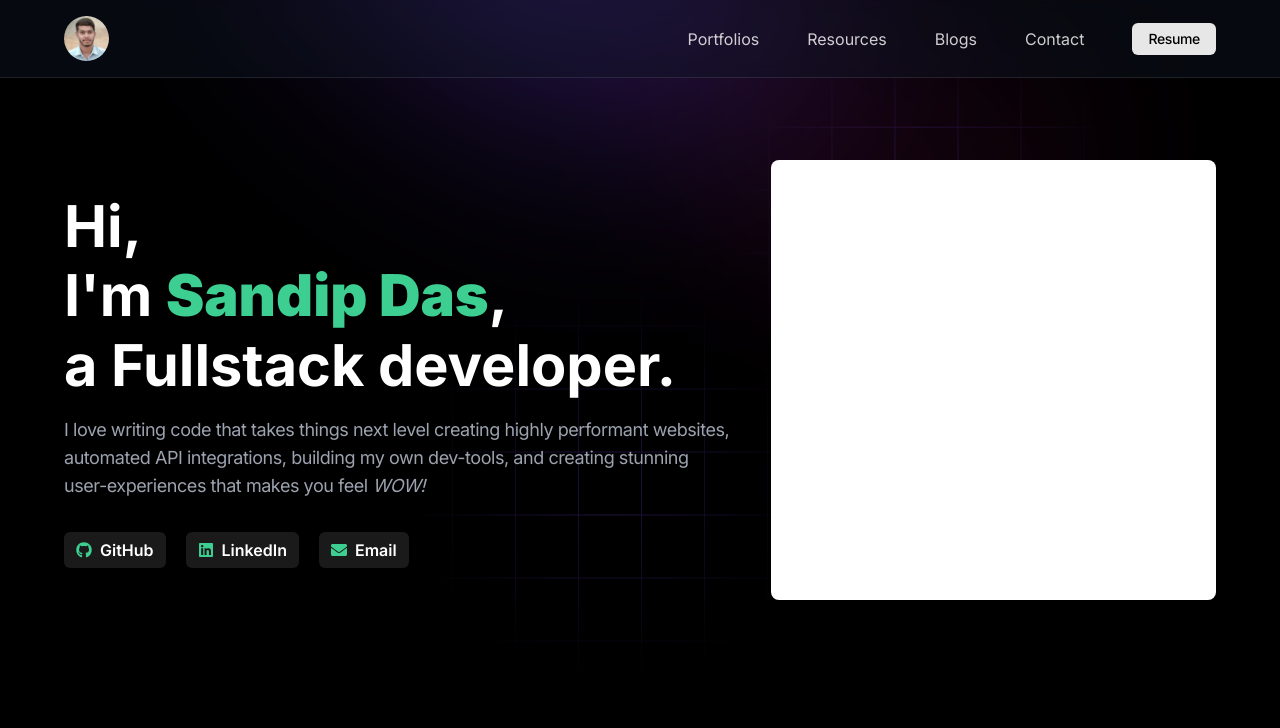
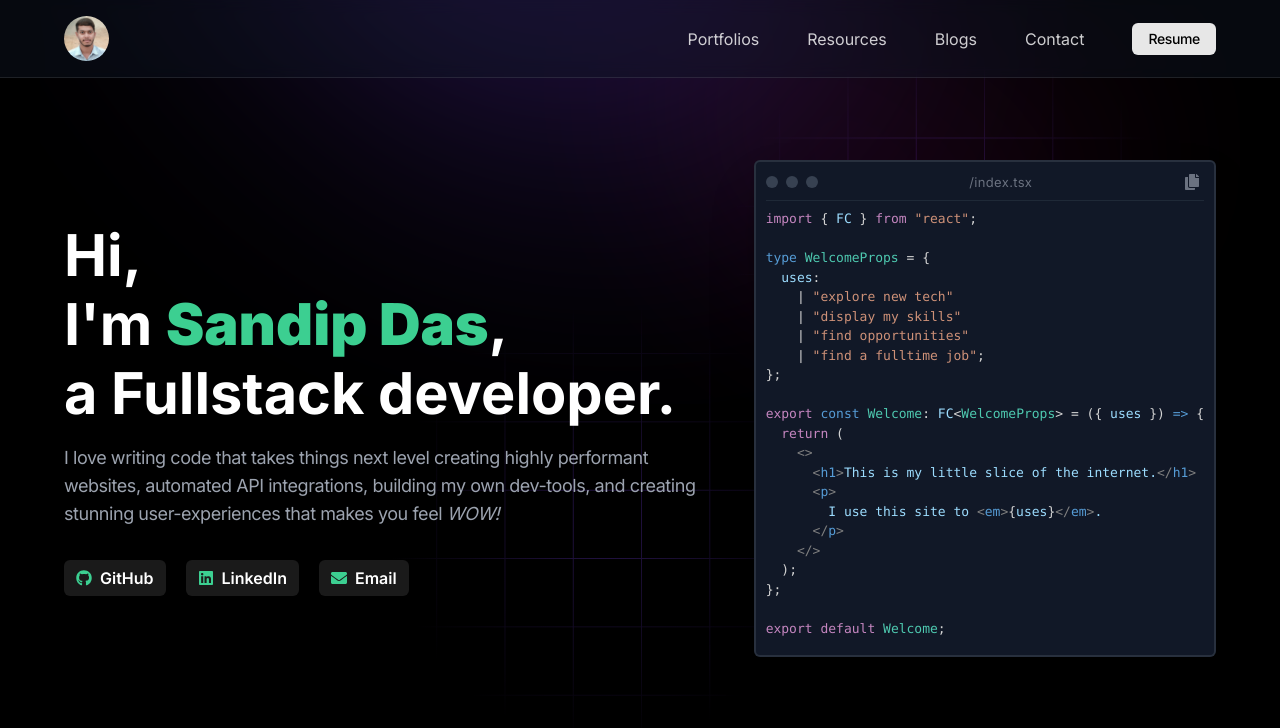
Before and after one commit to codersandipdas/portfolio, a Next.js app: page / in a window 1280 px wide. Shown: the top 728 px of the page. Built offline with nearby package versions, Linux system fonts and the light colour scheme.

Commit message:
added home hero code window

```diff
--- a/package.json
+++ b/package.json
@@ -12,12 +12,14 @@
     "next": "14.2.12",
     "react": "^18",
     "react-dom": "^18",
-    "react-icons": "^5.3.0"
+    "react-icons": "^5.3.0",
+    "react-syntax-highlighter": "^15.5.0"
   },
   "devDependencies": {
     "@types/node": "^20",
     "@types/react": "^18",
     "@types/react-dom": "^18",
+    "@types/react-syntax-highlighter": "^15.5.13",
     "eslint": "^8",
     "eslint-config-next": "14.2.12",
     "postcss": "^8",
--- a/src/app/page.tsx
+++ b/src/app/page.tsx
@@ -1,5 +1,6 @@
 import Link from 'next/link';
 import { socials } from '../utils/socials';
+import { CodeWindow } from '@/components/codeWindow/CodeWindow';
 
 export default function Home() {
   return (
@@ -13,7 +14,7 @@ export default function Home() {
           backgroundPosition: 'top center',
         }}
       >
-        <div className='flex-[3]'>
+        <div className='flex-[3] shrink-0'>
           <h1 className='heading-hero text-white text-[2.6rem] md:text-[3.6rem] leading-[1.3em] md:leading-[1.2em] font-bold'>
             Hi, <br /> I&apos;m{' '}
             <strong className='text-primary'>Sandip Das</strong>, <br /> a
@@ -43,8 +44,8 @@ export default function Home() {
             ))}
           </div>
         </div>
-        <div className='flex-[2]'>
-          <div className='bg-white rounded-lg h-[440px]'></div>
+        <div className='flex-[2] grow-0'>
+          <CodeWindow />
         </div>
       </section>
     </main>
--- /dev/null
+++ b/src/components/codeWindow/CodeWindow.tsx
@@ -0,0 +1,65 @@
+'use client';
+import React from 'react';
+import { FaCopy } from 'react-icons/fa';
+import { Prism as SyntaxHighlighter } from 'react-syntax-highlighter';
+import { vscDarkPlus } from 'react-syntax-highlighter/dist/esm/styles/prism';
+
+const codeString = `import { FC } from "react";
+
+type WelcomeProps = {
+  uses:
+    | "explore new tech"
+    | "display my skills"
+    | "find opportunities"
+    | "find a fulltime job";
+};
+
+export const Welcome: FC<WelcomeProps> = ({ uses }) => {
+  return (
+    <>
+      <h1>This is my little slice of the internet.</h1>
+      <p>
+        I use this site to <em>{uses}</em>.
+      </p>
+    </>
+  );
+};
+
+export default Welcome;`;
+
+export const CodeWindow = () => {
+  return (
+    <div className='relative w-full h-full overflow-hidden rounded-md border-2 bg-gray-900 p-2.5 shadow-2xl drop-shadow-lg border-gray-600/40'>
+      <div className='mb-2 flex items-center border-b border-b-gray-800 pb-2'>
+        <div className='shrink-0 flex gap-2 items-center'>
+          <button className='h-3 w-3 rounded-full bg-gray-700 transition-colors hover:bg-[#d85146]' />
+          <button className='h-3 w-3 rounded-full bg-gray-700 transition-colors hover:bg-[#F4BF50]' />
+          <button className='h-3 w-3 rounded-full bg-gray-700 transition-colors hover:bg-[#61C454]' />
+        </div>
+        <div className='flex-1  select-none text-center text-[13px] leading-none tracking-wide text-gray-500'>
+          /index.tsx
+        </div>
+        <div className='shrink-0 flex gap-2 items-center'>
+          <button className='text-gray-500 hover:text-white h-5 w-5 transition-colors'>
+            <span className='sr-only'>Copy</span>
+            <FaCopy />
+          </button>
+        </div>
+      </div>
+
+      <SyntaxHighlighter
+        showLineNumbers={false}
+        wrapLines
+        language='tsx'
+        style={vscDarkPlus}
+        customStyle={{
+          padding: 0,
+          backgroundColor: 'transparent',
+          fontSize: 13,
+        }}
+      >
+        {codeString}
+      </SyntaxHighlighter>
+    </div>
+  );
+};
```
Also changed, not shown: 1 other file (tests, documents, lock files or other folders).
